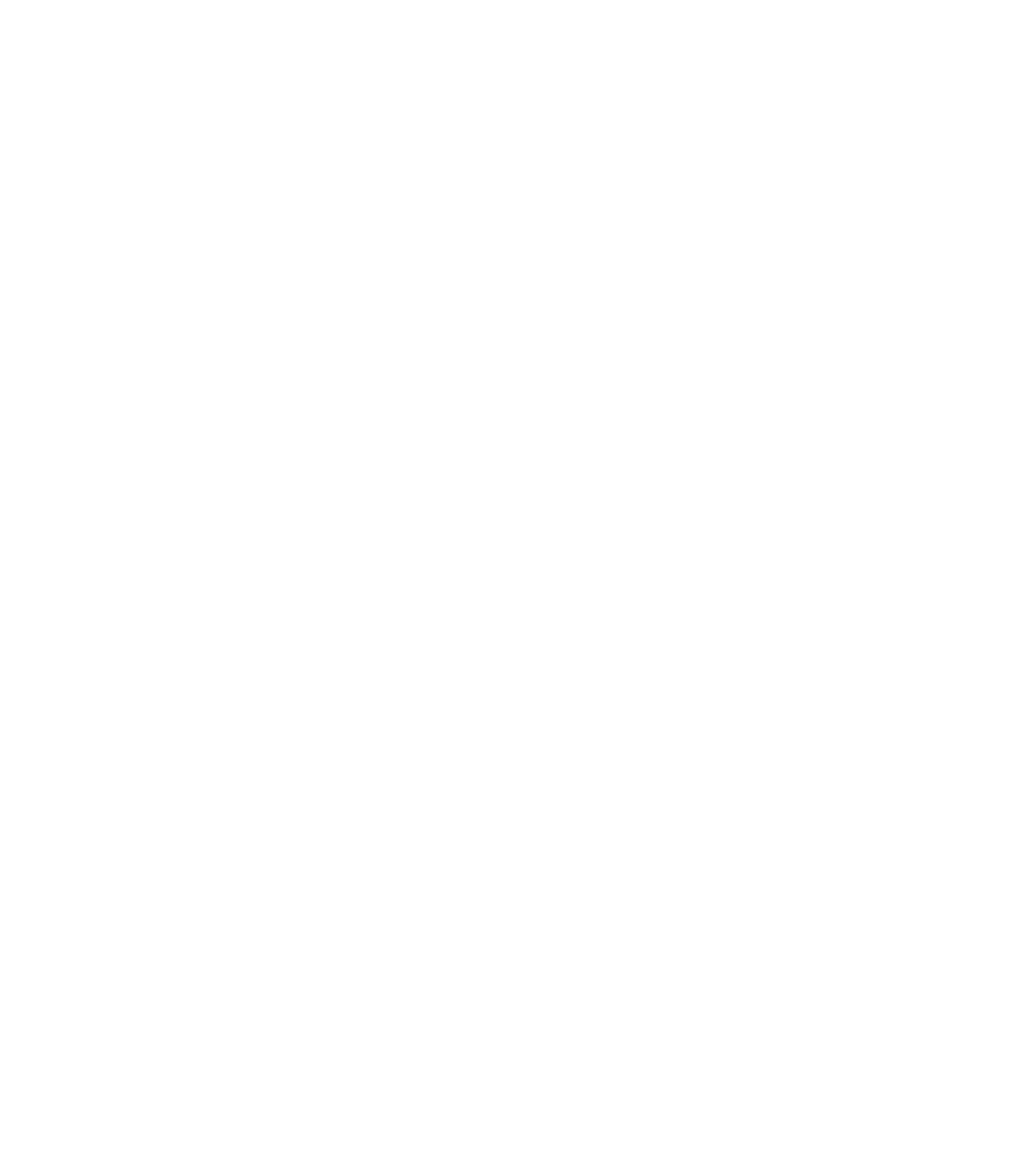
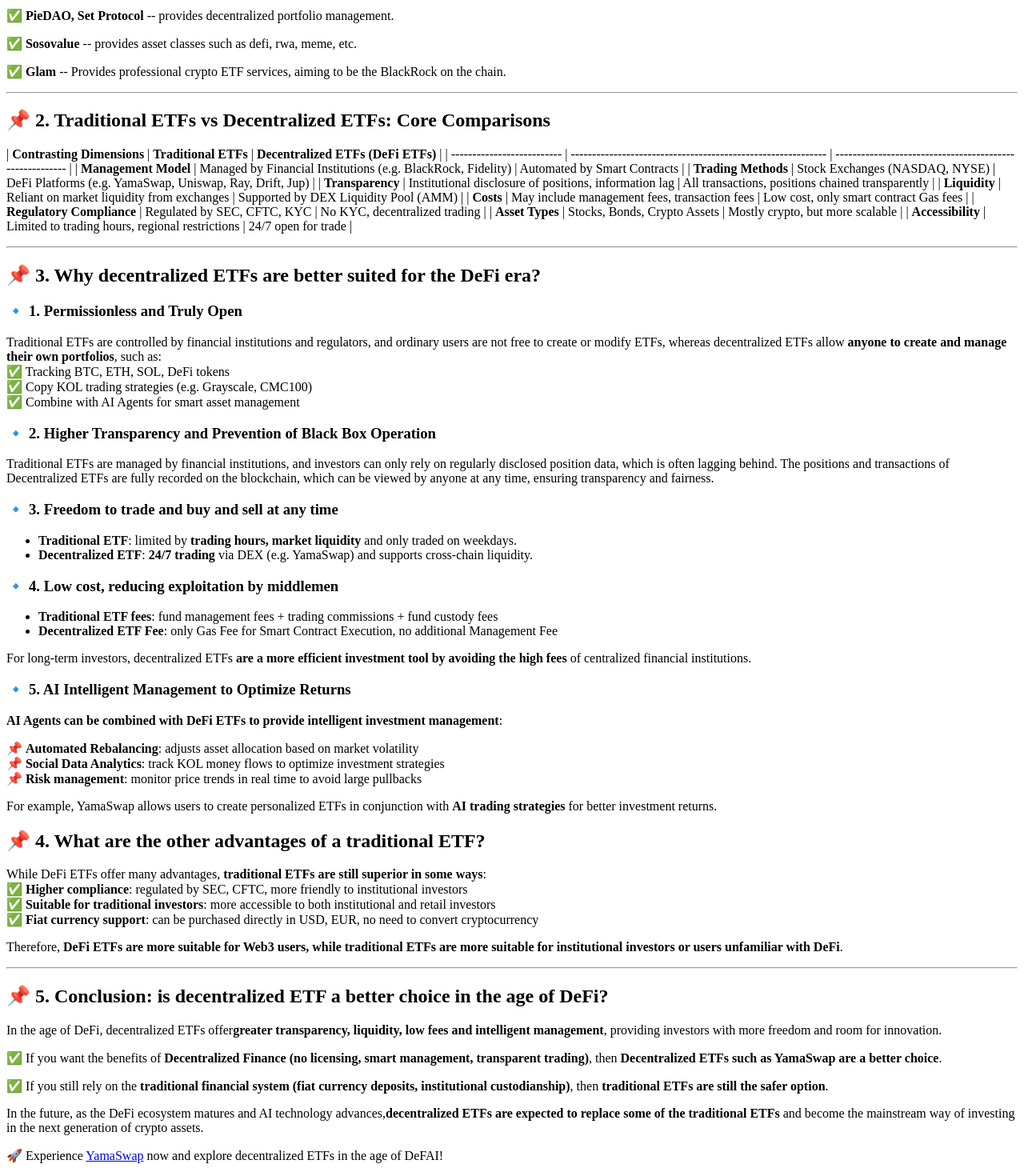
Before and after one commit to yamaswap-labs/docs, a Next.js app: page /advanced/Deetf_vs_TrETF in a window 1280 px wide. Before the commit this address had no page. Shown: the part 617-2087 px from the top of the page at 80% size. Before the commit the page ends 800 px from the top, so only its background shows below. Built offline with nearby package versions, Linux system fonts and the light colour scheme.

Commit message:
feat: DeETF

```diff
--- /dev/null
+++ b/pages/advanced/Deetf_vs_TrETF.mdx
@@ -0,0 +1,105 @@
+# Decentralized cryptocurrency ETFs or traditional cryptocurrency ETFs, which one offers higher returns and is more suitable for novice investors?
+
+As crypto finance (DeFi) grows,**decentralized ETFs (DeFi ETFs)** are beginning to emerge as competitors to traditional ETFs. So what are the key differences between the two? Which ETF has the edge in the DeFi era? This article will provide an in-depth comparison of their **architecture, liquidity, transparency, risk control** and other core elements to help investors better understand the potential of decentralized ETFs.
+
+---
+
+## 📌 1. What is an ETF?
+
+An ETF (Exchange-Traded Fund) is a type of **portfolio** made up of multiple assets, where investors can trade ETF units as if they were stocks. ETFs allow investors to gain exposure to a basket of assets at a low cost, and are widely used in **stock markets, commodities, bonds, cryptocurrencies, and more**.
+
+### 🔹 Traditional ETFs
+
+**Traditional ETFs** are issued and managed by **Centralized Financial Institutions (CeFi)** and investors are typically required to purchase ETF units through **stock exchanges (e.g., NASDAQ, NYSE)**. Example:
+✅ **Grayscale Bitcoin Trust (GBTC)** - an ETF that tracks the price of BTC
+✅ **Coinbase 50 Index** -- a crypto market ETF issued by Coinbase
+✅ **S&P 500 ETF (SPY)** -- ETF tracking the S&P 500 Index
+
+### **🔹 Decentralized ETF (DeFi ETF)**
+
+The **Decentralized ETF (DeFi ETF)** is an ETF that **runs on the blockchain** and uses smart contracts to manage assets without the need for a centralized institution. Investors can **trade ETFs directly on DeFi platforms (e.g. YamaSwap, Glam, Sosovalue)** without relying on traditional financial institutions. Example:
+
+✅ **YamaSwap's decentralized ETFs** - anyone can create, track Grayscale, CMC100, IBIT or custom portfolios!
+
+✅ **Index Coop (DPI)** -- decentralized ETF that tracks DeFi tokens.
+
+✅ **PieDAO, Set Protocol** -- provides decentralized portfolio management.
+
+✅ **Sosovalue** -- provides asset classes such as defi, rwa, meme, etc.
+
+✅ **Glam** -- Provides professional crypto ETF services, aiming to be the BlackRock on the chain.
+
+---
+
+## **📌 2. Traditional ETFs vs Decentralized ETFs: Core Comparisons**
+
+| **Contrasting Dimensions** | **Traditional ETFs**                                         | **Decentralized ETFs (DeFi ETFs)**                       |
+| -------------------------- | ------------------------------------------------------------ | -------------------------------------------------------- |
+| **Management Model**       | Managed by Financial Institutions (e.g. BlackRock, Fidelity) | Automated by Smart Contracts                             |
+| **Trading Methods**        | Stock Exchanges (NASDAQ, NYSE)                               | DeFi Platforms (e.g. YamaSwap, Uniswap, Ray, Drift, Jup) |
+| **Transparency**           | Institutional disclosure of positions, information lag       | All transactions, positions chained transparently        |
+| **Liquidity**              | Reliant on market liquidity from exchanges                   | Supported by DEX Liquidity Pool (AMM)                    |
+| **Costs**                  | May include management fees, transaction fees                | Low cost, only smart contract Gas fees                   |
+| **Regulatory Compliance**  | Regulated by SEC, CFTC, KYC                                  | No KYC, decentralized trading                            |
+| **Asset Types**            | Stocks, Bonds, Crypto Assets                                 | Mostly crypto, but more scalable                         |
+| **Accessibility**          | Limited to trading hours, regional restrictions              | 24/7 open for trade                                      |
+
+---
+
+## **📌 3. Why decentralized ETFs are better suited for the DeFi era?**
+
+### **🔹 1. Permissionless and Truly Open**
+
+Traditional ETFs are controlled by financial institutions and regulators, and ordinary users are not free to create or modify ETFs, whereas decentralized ETFs allow **anyone to create and manage their own portfolios**, such as:
+✅ Tracking BTC, ETH, SOL, DeFi tokens
+✅ Copy KOL trading strategies (e.g. Grayscale, CMC100)
+✅ Combine with AI Agents for smart asset management
+
+### 🔹 2. Higher Transparency and Prevention of Black Box Operation
+
+Traditional ETFs are managed by financial institutions, and investors can only rely on regularly disclosed position data, which is often lagging behind. The positions and transactions of Decentralized ETFs are fully recorded on the blockchain, which can be viewed by anyone at any time, ensuring transparency and fairness.
+
+### **🔹 3. Freedom to trade and buy and sell at any time**
+
+- **Traditional ETF**: limited by **trading hours, market liquidity** and only traded on weekdays.
+- **Decentralized ETF**: **24/7 trading** via DEX (e.g. YamaSwap) and supports cross-chain liquidity.
+
+### **🔹 4. Low cost, reducing exploitation by middlemen**
+
+- **Traditional ETF fees**: fund management fees + trading commissions + fund custody fees
+- **Decentralized ETF Fee**: only Gas Fee for Smart Contract Execution, no additional Management Fee
+
+For long-term investors, decentralized ETFs **are a more efficient investment tool by avoiding the high fees** of centralized financial institutions.
+
+### 🔹 5. AI Intelligent Management to Optimize Returns
+
+**AI Agents can be combined with DeFi ETFs to provide intelligent investment management**:
+
+📌 **Automated Rebalancing**: adjusts asset allocation based on market volatility
+📌 **Social Data Analytics**: track KOL money flows to optimize investment strategies
+📌 **Risk management**: monitor price trends in real time to avoid large pullbacks
+
+For example, YamaSwap allows users to create personalized ETFs in conjunction with **AI trading strategies** for better investment returns.
+
+## **📌 4. What are the other advantages of a traditional ETF?**
+
+While DeFi ETFs offer many advantages, **traditional ETFs are still superior in some ways**:
+✅ **Higher compliance**: regulated by SEC, CFTC, more friendly to institutional investors
+✅ **Suitable for traditional investors**: more accessible to both institutional and retail investors
+✅ **Fiat currency support**: can be purchased directly in USD, EUR, no need to convert cryptocurrency
+
+Therefore, **DeFi ETFs are more suitable for Web3 users, while traditional ETFs are more suitable for institutional investors or users unfamiliar with DeFi**.
+
+---
+
+## **📌 5. Conclusion: is decentralized ETF a better choice in the age of DeFi?**
+
+In the age of DeFi, decentralized ETFs offer**greater transparency, liquidity, low fees and intelligent management**, providing investors with more freedom and room for innovation.
+
+✅ If you want the benefits of **Decentralized Finance (no licensing, smart management, transparent trading)**, then **Decentralized ETFs such as YamaSwap are a better choice**.
+
+✅ If you still rely on the **traditional financial system (fiat currency deposits, institutional custodianship)**, then **traditional ETFs are still the safer option**.
+
+In the future, as the DeFi ecosystem matures and AI technology advances,**decentralized ETFs are expected to replace some of the traditional ETFs** and become the mainstream way of investing in the next generation of crypto assets.
+
+🚀 Experience [YamaSwap](https://www.yamaswap.com/) now and explore decentralized ETFs in the age of DeFAI!
--- a/theme.config.tsx
+++ b/theme.config.tsx
@@ -32,7 +32,7 @@
   },
   docsRepositoryBase: 'https://github.com/yamaswap-labs/docs',
   footer: {
-    content: 'Yamaswap'
+    content: 'Yamaswap© 2025'
   }
 };
 
```
